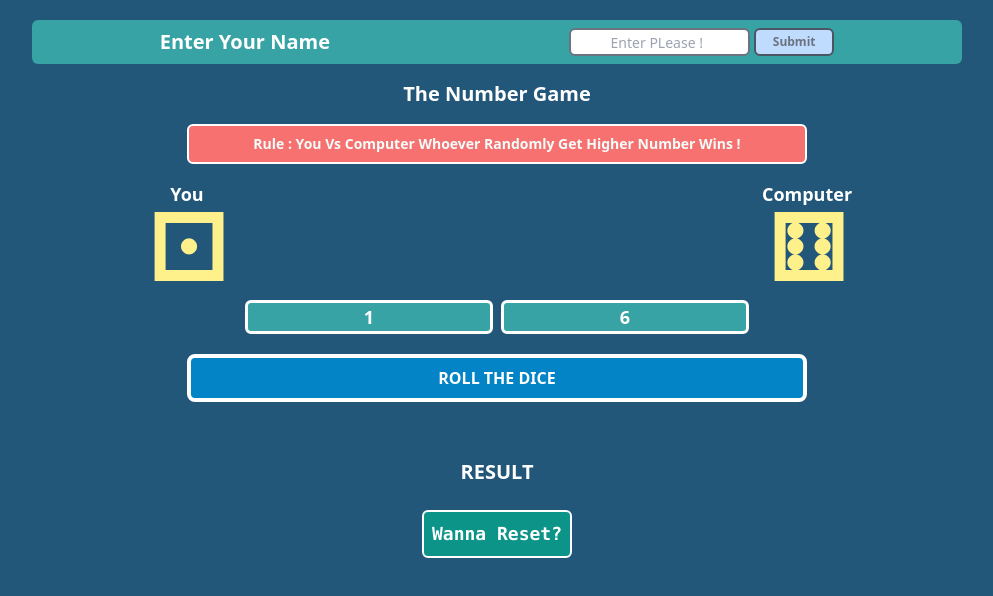
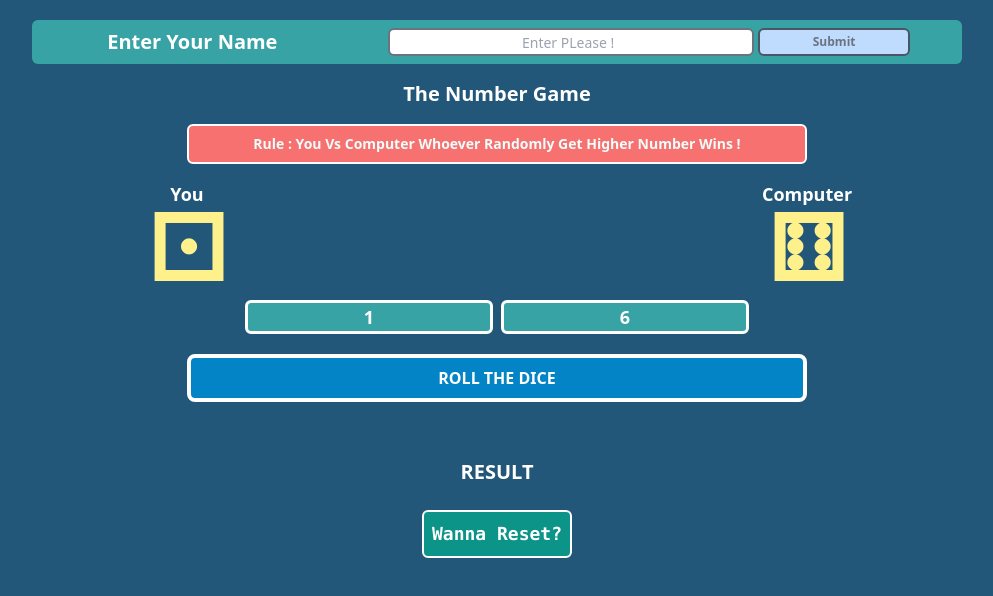
Before and after one commit to zain-student-college/responsive, a plain HTML site: page index.html in a window 1280 px wide. Shown: the whole page, without its empty margins (143-1136 px from the left). Drawn offline with Linux system fonts and the light colour scheme.

Commit message:
new game edit again

```diff
--- a/index.html
+++ b/index.html
@@ -8,9 +8,9 @@
     <!-- <meta name="viewport" content="width=device-width, initial-scale=1.0" /> -->
 </head>
 <body class="p-3 md:p-5 bg-[#22577A] box-border">
-   <div class="flex justify-center"> <div class="bg-[#38A3A5]  rounded-md flex flex-col items-center justify-around capitalize text-white p-2 md:flex-row sm:w-3/4">
-        <p class="w-fit h-fit md:text-xl md:font-bold font-semibold">enter your name</p>
-      <div class="flex space-x-1"><input id="name" class="w-3/4 border-2 bg-white border-gray-500 rounded-md text-center text-black  p-2 pr-0 h-7 hover:border-blue-600 hover:border-3 text-sm" type="search" name="" id="" placeholder="Enter PLease !"><button id="submit" class="w-1/3 border-[2px] rounded-md h-7 border-gray-600 text-xs bg-blue-200 text-gray-500 font-semibold">Submit</button></div>
+   <div class="flex justify-center"> <div class="bg-[#38A3A5] w-full rounded-md flex flex-col items-center justify-center capitalize text-white p-2 md:flex-row sm:w-3/4">
+        <p class="w-full h-fit md:text-lg md:font-bold lg:text-xl font-semibold flex justify-center sm:w-1/2">enter your name</p>
+      <div class="flex space-x-1 justify-center w-full"><input id="name" class="w-3/5 border-2 bg-white border-gray-500 rounded-md text-center text-black  p-2 pr-0 h-7 hover:border-blue-600 hover:border-3 text-sm" type="search" name="" id="" placeholder="Enter PLease !"><button id="submit" class="w-1/3 border-[2px] rounded-md h-7 border-gray-600 text-xs bg-blue-200 text-gray-500 font-semibold sm:w-1/4">Submit</button></div>
     </div></div>
     <div class="w-full flex justify-center mt-4 text-xl font-semibold capitalize text-white items-center "><p>the number game</p></div>
     <div class="flex justify-center items-center"><div class="text-teal-50 rounded-md p-2 text-sm capitalize mt-4  border-2 border-white bg-red-400 font-semibold sm:text-center flex justify-center items-center w-full sm:w-1/2"><p class="">rule : you vs computer whoever randomly get higher number wins !</p></div></div>
```
Also changed, not shown: style.css.
